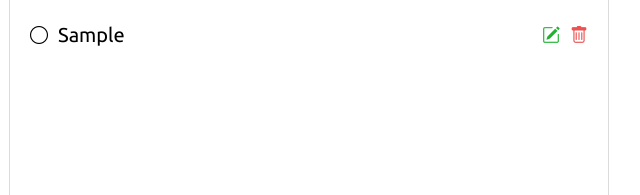
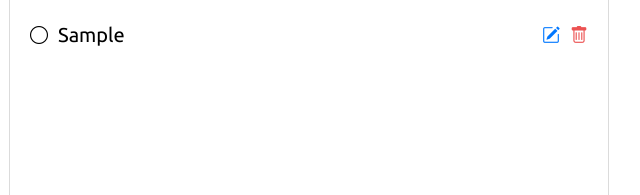
Before and after one commit to Overated/To-Do-List, a plain HTML site: page index.html in a window 1280 px wide. Both pictures are taken after typing "Sample" into the empty fields and a click on the button 910 px from the left and 275 px from the top of the page. Shown: the part 303-498 px from the top of the page, 331-971 px from the left. Drawn offline with nearby package versions, Linux system fonts and the light colour scheme.

Commit message:
syle.css updated

```diff
--- a/css/style.css
+++ b/css/style.css
@@ -125,7 +125,7 @@
   color: rgb(25, 173, 12);
 }
 #todos-list .todo .bi-pencil-square {
-  color: rgb(31, 177, 48);
+  color: rgb(0, 119, 255);
 }
 #todos-list .todo .bi-trash {
   color: rgb(236, 82, 82);
```
Also changed, not shown: css/img/ReadMe images/2.png, css/img/ReadMe images/3.png, css/img/ReadMe images/5.png (added).
